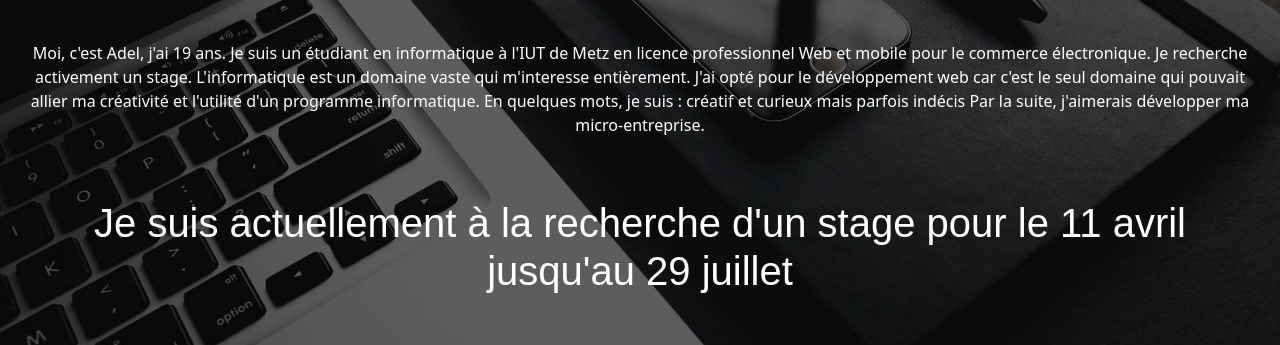
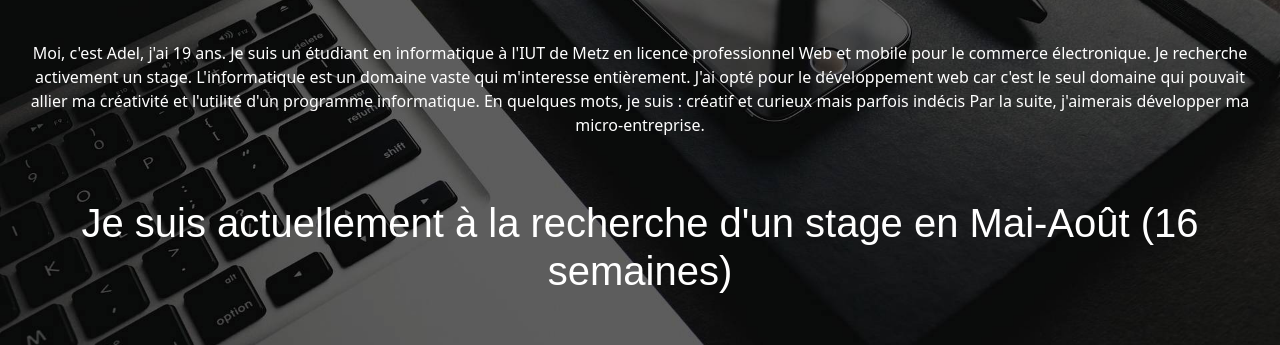
Before and after one commit to Leknif571/Leknif571.github.io, a plain HTML site: page index.html in a window 1280 px wide. Shown: the part 311-656 px from the top of the page. Drawn offline with nearby package versions, Linux system fonts and the light colour scheme.

Commit message:
Add files via upload

```diff
--- a/index.html
+++ b/index.html
@@ -51,7 +51,7 @@
             curieux mais parfois indécis Par la suite, j'aimerais
             développer ma micro-entreprise.
         </p>
-        <h1 data-aos="fade-left" data-aos-easing="ease-in-back" data-aos-offset="0" data-aos-delay="500" class="test">Je suis actuellement à la recherche d'un stage pour le 11 avril jusqu'au 29 juillet</h1>
+        <h1 data-aos="fade-left" data-aos-easing="ease-in-back" data-aos-offset="0" data-aos-delay="500" class="test">Je suis actuellement à la recherche d'un stage en Mai-Août (16 semaines) </h1>
         <h2 data-aos="fade-up-right" data-aos-easing="ease-in-back" data-aos-offset="0" data-aos-delay="700" class="test">🟢 Toujours disponible si vous êtes interesser 😉</h2>
 
         <div data-aos="flip-left" class="text-center mt-3" data-aos-easing="ease-in-back" data-aos-offset="0" data-aos-delay="900">
```
Also changed, not shown: 1 other file.
